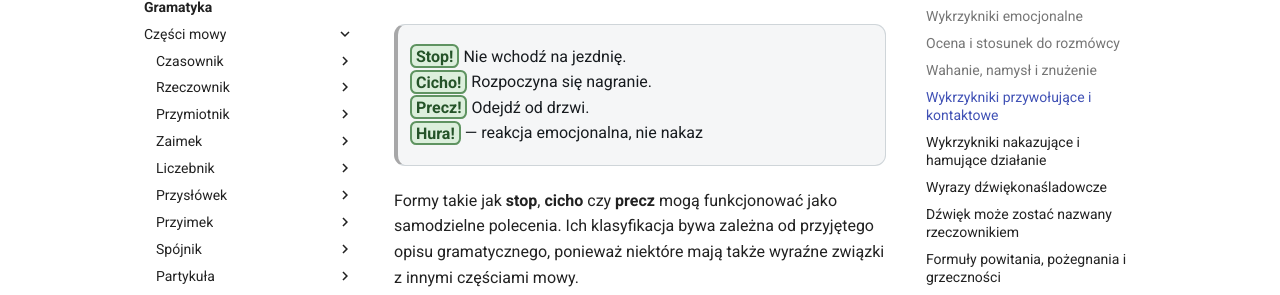
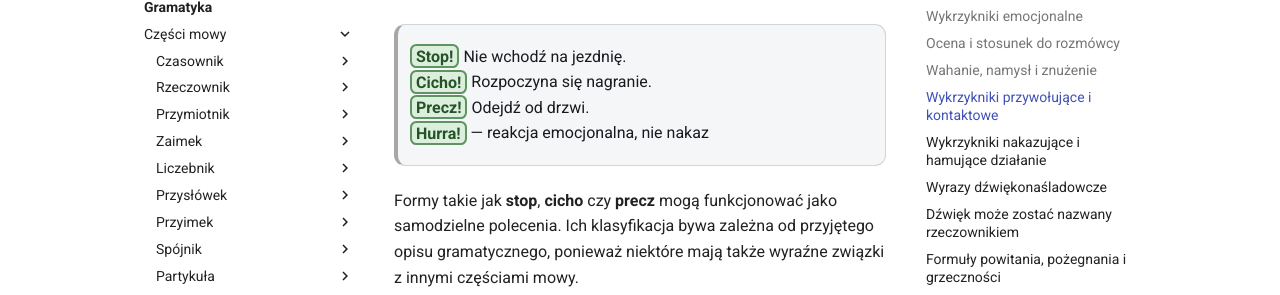
Before and after one commit to dchorazkiewicz/SP_JP, an MkDocs documentation site: the page built from docs/gramatyka/czesci-mowy/wykrzyknik/rodzaje-i-znaczenie.md, in a window 1280 px wide and 900 px high, scrolled down 3956 px. Shown: the part 137-432 px from the top of the window. Built offline with MkDocs 1.6.1 and Material for MkDocs 9.7.7, drawn with Linux system fonts in a browser that asks for light colours.

Commit message:
Poprawić zapis wykrzyknika hurra

```diff
--- a/docs/gramatyka/czesci-mowy/wykrzyknik/rodzaje-i-znaczenie.md
+++ b/docs/gramatyka/czesci-mowy/wykrzyknik/rodzaje-i-znaczenie.md
@@ -93,7 +93,7 @@ albo otworzyć dłuższą wypowiedź:
 > <span class="interjection-call">Stop!</span> Nie wchodź na jezdnię.
 > <span class="interjection-call">Cicho!</span> Rozpoczyna się nagranie.
 > <span class="interjection-call">Precz!</span> Odejdź od drzwi.
-> <span class="interjection-call">Hura!</span> — reakcja emocjonalna, nie nakaz
+> <span class="interjection-call">Hurra!</span> — reakcja emocjonalna, nie nakaz
 
 Formy takie jak **stop**, **cicho** czy **precz** mogą funkcjonować jako samodzielne polecenia. Ich klasyfikacja bywa zależna od przyjętego opisu gramatycznego, ponieważ niektóre mają także wyraźne związki z innymi częściami mowy.
 
```
